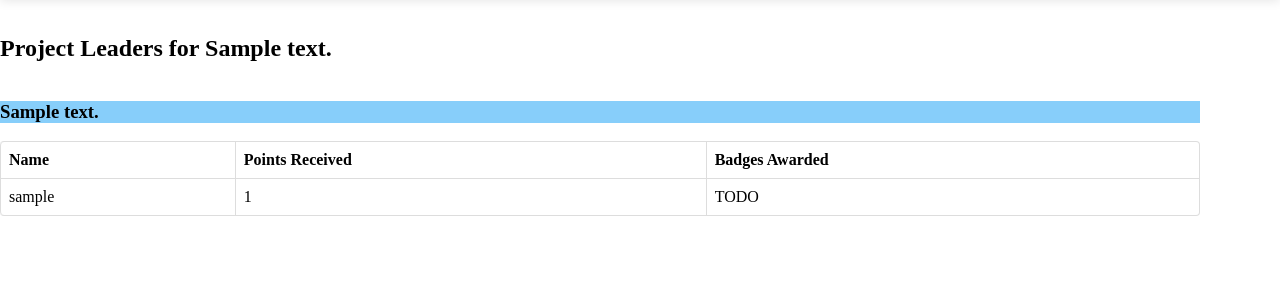
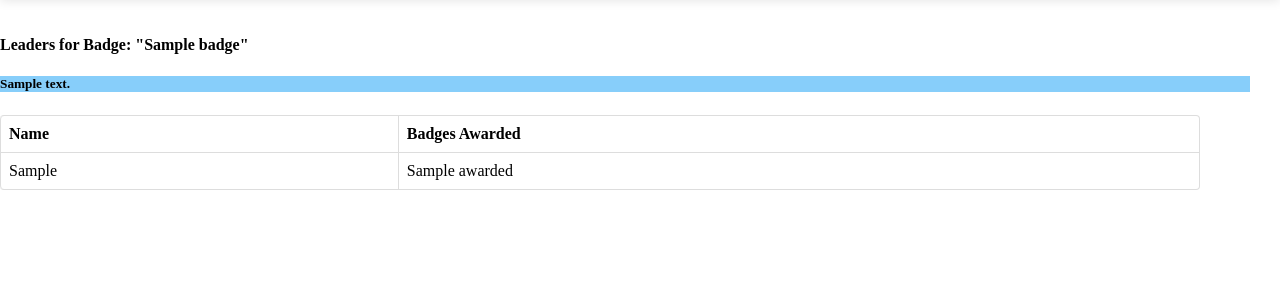
Before and after one commit to stephenrjones/django-gamification, a Django app: template gamification/core/templates/core/projects_list.html in a window 1280 px wide. Shown: the part 130-430 px from the top of the page. Run offline with Django 3.2, Linux system fonts and the light colour scheme; the template is opened without the code that fills it: most values are stand-ins (such as "Sample title", 1, 10 or a date in 2020); parts of the project's set-up code (start-up, migrations or seed data) failed here and were passed over; some libraries are stand-ins or nearby versions.

Commit message:
Update Admin Screens and Project List

```diff
--- a/gamification/badges/admin.py
+++ b/gamification/badges/admin.py
@@ -2,7 +2,7 @@
 
 from django.contrib import admin
 
-from models import Badge,BadgeSettings, ProjectBadge
+from models import Badge,BadgeSettings, ProjectBadge, ProjectBadgeToUser
 from singleton_models.admin import SingletonModelAdmin
 
 class BadgeAdmin(admin.ModelAdmin):
@@ -18,7 +18,11 @@ class BadgeSettingsAdmin(admin.ModelAdmin):
     fields = ('awardLevel','multipleAwards')
     list_display = ('awardLevel','multipleAwards')
 
+class ProjectBadgeToUserAdmin(admin.ModelAdmin):
+    list_display = ('projectbadge','user','created')
+
 
 admin.site.register(Badge, BadgeAdmin)
 admin.site.register(BadgeSettings, BadgeSettingsAdmin)
 admin.site.register(ProjectBadge, ProjectBadgeAdmin)
+admin.site.register(ProjectBadgeToUser, ProjectBadgeToUserAdmin)
--- a/gamification/core/models.py
+++ b/gamification/core/models.py
@@ -80,6 +80,8 @@ class Points(models.Model):
     def get_absolute_url(self):
         return reverse('points-list', args=[self.id])
 
+    class Meta:
+        verbose_name_plural = "Points"
 
 
 class UserProfile(models.Model):
--- a/gamification/core/templates/core/projects_list.html
+++ b/gamification/core/templates/core/projects_list.html
@@ -2,51 +2,40 @@
 {% block content %}
 
 
-{% for project in profile %}
+{% if project.badges.count == 0 %}
+    <h2>No badges within the project</h2>
+{% endif %}
 
+{# List all Top 5 Badge Winners, if they exist #}
+{% for top_badge in top_n_badges %}
 <div class="row">
     <div class="col-md-6 col-md-offset-2">
         <div class="page-header">
-            <h2>Project Leaders for {{ project.description }}</h2>
+            <h4>Leaders for Badge: "{{ top_badge.name|capfirst }}"</h4>
+            <h5 style="background: lightskyblue;">{{ top_badge.description|capfirst }}</h5>
         </div>
     </div>
 </div>
-
-{% if not project.badges.count %}
-    <h2>No badges within the project</h2>
-{%  endif %}
-
-{% for badge in project.badges %}
-
-<div class="container">
-    <div class="row">
-        <div class="col-md-6 col-md-offset-2">
-            <div class="page-header">
-                <h3  style="background: lightskyblue;">{{ badge.description }}</h3>
-            </div>
-        </div>
-    </div>
-    <div class="row">
-        <div class="col-md-10 col-md-offset-1">
+{% if top_badge.leaders.count == 0 %}
+    No badges assigned yet
+{% else %}
+    <div class="container">
+        <div class="row">
             <table class="table table-bordered">
                 <thead>
                 <tr>
                     <th>Name</th>
-                    <th>Points Received</th>
                     <th>Badges Awarded</th>
                 </tr>
                 </thead>
                 <tbody>
-                {% for winner in badge.winners %}
+                {% for leader in top_badge.leaders %}
                 <tr>
                     <td>
-                        {{ winner.user__username }}
+                        {{ leader.user__username|capfirst }}
                     </td>
                     <td>
-                        {{ winner.points_count }}
-                    </td>
-                    <td>
-                        TODO
+                        {{ leader.awarded }}
                     </td>
                 </tr>
                 {% endfor %}
@@ -54,13 +43,8 @@
             </table>
         </div>
     </div>
-    <!-- div class="row">
-        <div class="col-md-4 col-md-offset-1">
-            <h3>Total Points: {{ badge.total }}</h3>
-        </div>
-    </div -->
-</div>
+{% endif %}
+{% endfor %}
 
-{% endfor %}
-{% endfor %}
+
 {% endblock %}
--- a/gamification/core/utils.py
+++ b/gamification/core/utils.py
@@ -69,20 +69,20 @@ def top_n_points_winners(projects, n):
 
     return projects
 
-def top_n_badge_winners(project, num):
+def top_n_badge_winners(project, num=3):
     """
     Given a particular project, this returns the top n badge
     winners at each badge level.
 
     Example:
 
-     >>> top_five_badge_winners(Project.objects.filter(projectname='geoq'))
+     >>> top_n_badge_winners(Project.objects.filter(name='geoq'),5)
      [{'count': 0, 'badge__level': '1'}, {'count': 0, 'badge__level': '2'}, {'count': 0, 'badge__level': '3'}, {'count': 0, 'badge__level': '4'}]
 
     """
     projectbadges = ProjectBadge.objects.filter(project=project)
     ids = projectbadges.values('id')
-    badges = projectbadges.values('id','name','description')
+    badges = projectbadges.values('id','name','description','badge__icon')
 
     pbtu = ProjectBadgeToUser.objects.filter(projectbadge__in=ids)
     badges = list(badges)
--- a/gamification/core/views.py
+++ b/gamification/core/views.py
@@ -100,7 +100,7 @@ class ProjectListView(ListView):
 
     def get_context_data(self, **kwargs):
         cv = super(ProjectListView, self).get_context_data(**kwargs)
-        cv['profile'] = top_n_badge_winners(cv['object_list'],5)
+        cv['top_n_badges'] = top_n_badge_winners(cv['object_list'],5)
         return cv
 
 class BadgeListView(ListView):
```
Also changed, not shown: gamification/badges/models.py (+8 -0 lines), gamification/core/admin.py (+6 -1 lines).
